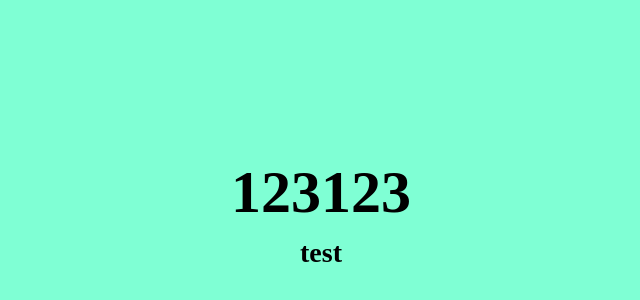
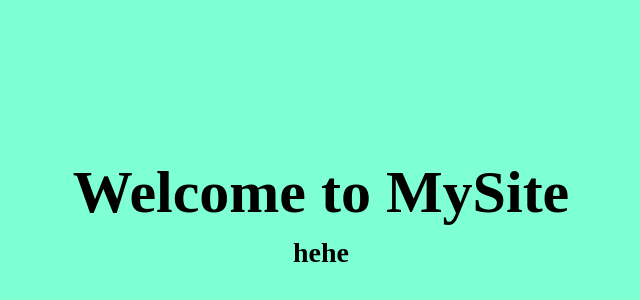
Before and after one commit to AhFuu711/mysite.com, a plain HTML site: page index.html in a window 1280 px wide. Shown: the part 200-500 px from the top of the page, without its empty margins (327-967 px from the left). Drawn offline with Linux system fonts and the light colour scheme.

Commit message:
update index.html

```diff
--- a/index.html
+++ b/index.html
@@ -1,11 +1,11 @@
 <!DOCTYPE html>
 <html>
     <head>
-        <title>-- TestTest</title>
+        <title>MySite</title>
         <link rel="stylesheet" href="./style.css" />
     </head>
     <body>
-        <h2>123123</h2>
-        <h4>test</h4>
+        <h2>Welcome to MySite</h2>
+        <h4>hehe</h4>
     </body>
 </html>
```
